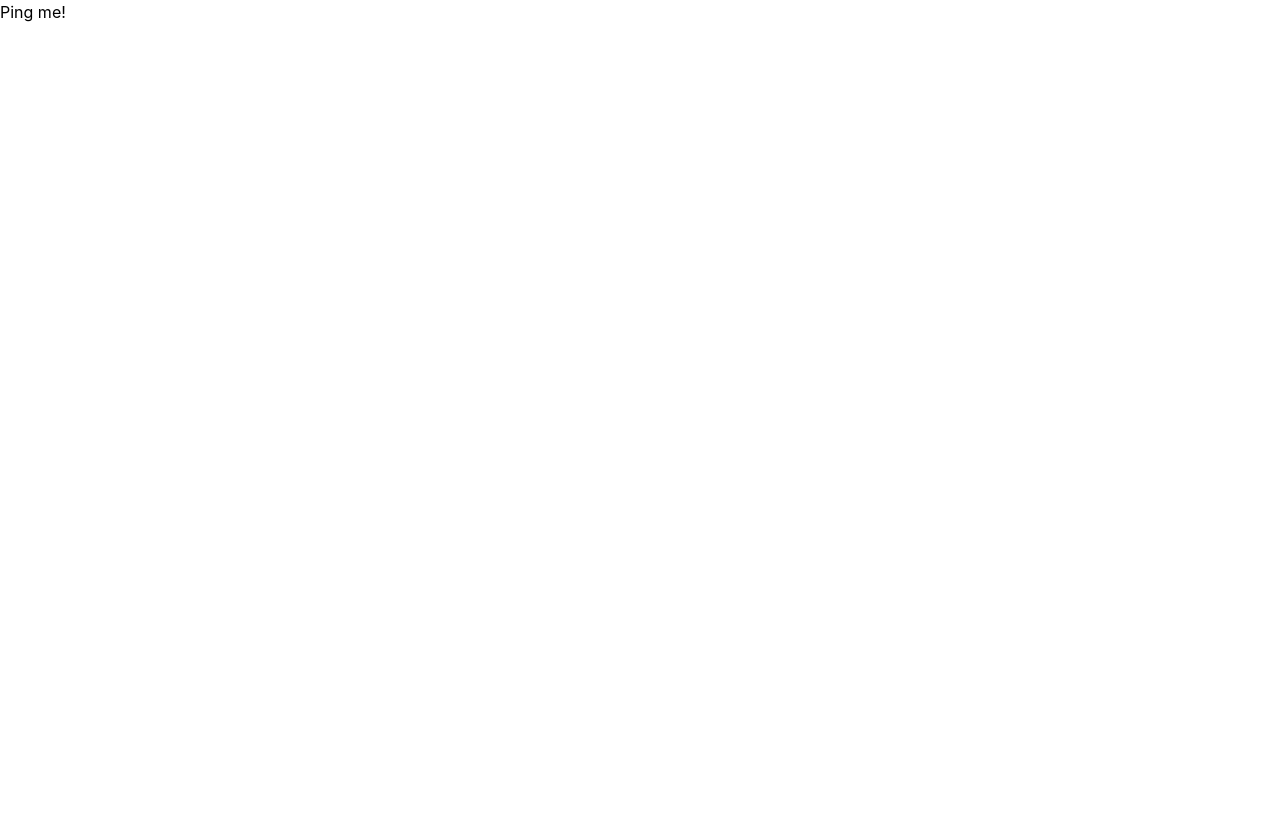
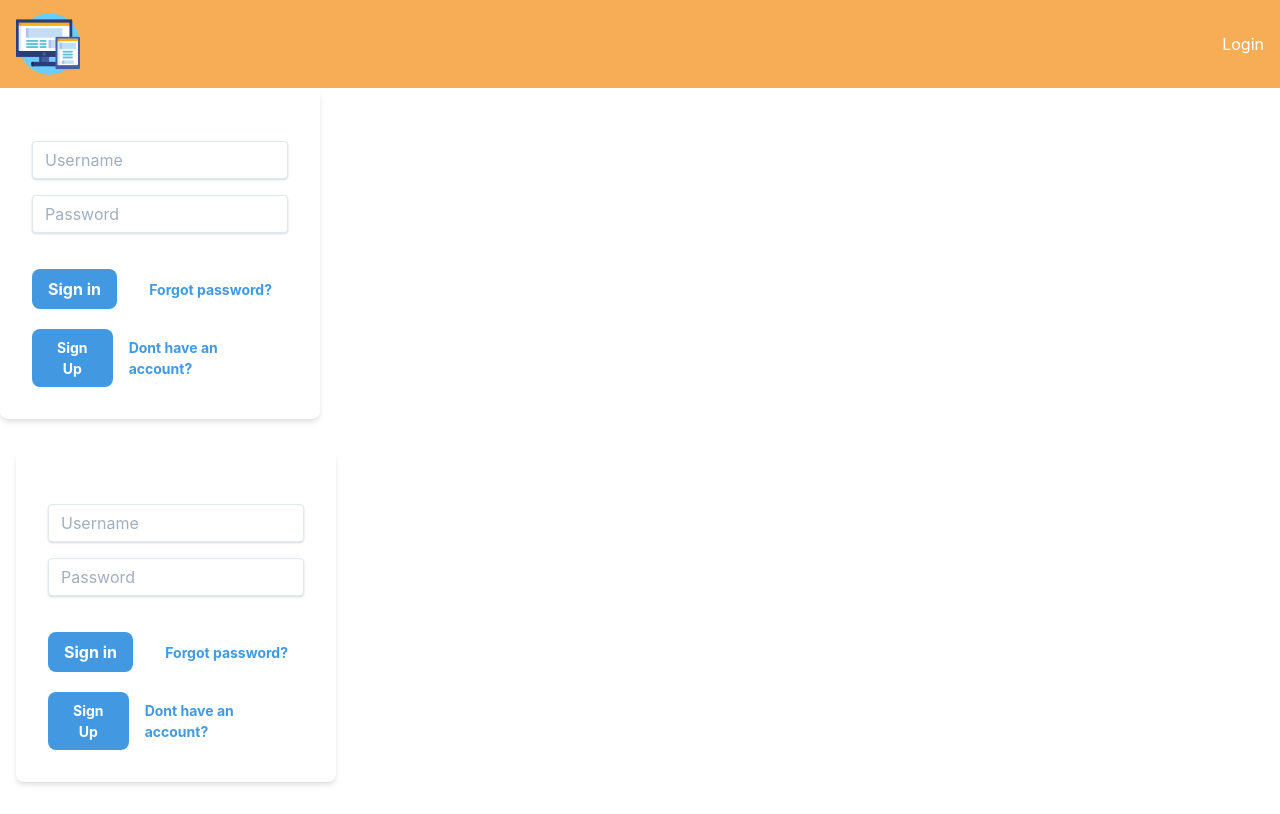
Before and after one commit to KalitaKonrad/Job-board-app, a React (Create React App) app: page /login in a window 1280 px wide. Built offline with nearby package versions, Linux system fonts and the light colour scheme.

Commit message:
Change App.js, add components: Navbar and Login, setup axios API instance

```diff
--- a/src/App.js
+++ b/src/App.js
@@ -1,23 +1,23 @@
-import React, {Component} from 'react';
-import axios from 'axios';
+import React, { Component } from 'react';
+import axios from './api/api_config';
+import Login from './components/Login';
+import Navbar from './components/Navbar';
+import { BrowserRouter as Router, Switch, Route, Link } from 'react-router-dom';
 
 class App extends Component {
-    ping = () => {
-        axios.get("http://localhost:8080/pong").then(res => {
-            alert('Received message from server!')
-        }).catch(err => {
-            alert('Something went wrong!')
-        });
-    }
-
-    render() {
-        return (
-            <div>
-                <button onClick={this.ping}>Ping me!</button>
-            </div>
-        );
-    }
-
+  render() {
+    return (
+      <div className='container max-h-full max-w-full w-screen h-screen text-white '>
+        <Navbar />
+        <Router>
+          <Route path='/login' component={Login} />
+        </Router>
+        <div className='container mx-auto p-4 m-4'>
+          <Login />
+        </div>
+      </div>
+    );
+  }
 }
 
 export default App;
--- /dev/null
+++ b/src/api/api_config.js
@@ -0,0 +1,7 @@
+import Axios from 'axios';
+
+const axios = Axios.create({
+  baseURL: 'https://localhost:8080/'
+});
+
+export default axios;
--- /dev/null
+++ b/src/components/Login.js
@@ -0,0 +1,89 @@
+import React, { Component } from 'react';
+import axios from '../api/api_config';
+
+class Login extends Component {
+  state = {
+    username: '',
+    password: ''
+  };
+
+  onSignInClick = e => {
+    e.preventDefault();
+    axios.post('/login', {
+      username: this.state.username,
+      password: this.state.password
+    }); // TODO
+  };
+
+  onSignUpClick = e => {
+    e.preventDefault();
+
+    //
+  };
+
+  onUserChange = async username => {
+    await this.setState({ username: username });
+    console.log(this.state.username);
+  };
+
+  onPasswordChange = async password => {
+    await this.setState({ password: password });
+    console.log(this.state.password);
+  };
+
+  render() {
+    return (
+      <form className='w-full max-w-xs'>
+        <form className='bg-white shadow-md rounded-lg px-8 pt-6 pb-8 mb-4'>
+          <div className='mb-4'>
+            <label htmlFor='username' className='block tex-gray-700 text-sm font-bold mb-2'>
+              Username
+            </label>
+            <input
+              type='text'
+              className='shadow appearance-none border rounded w-full py-2 px-3 text-gray-700 leading-tight focus:outline-none focus:shadow-outline'
+              id='username'
+              placeholder='Username'
+              onChange={e => this.onUserChange(e.target.value)}
+            />
+          </div>
+          <div className='mb-6'>
+            <label
+              htmlFor='password'
+              placeholder='Password'
+              className='block text-gray-700 text-sm font-bold mb-2'
+            ></label>
+            <input
+              class='shadow appearance-none border rounded w-full py-2 px-3 text-gray-700 mb-3 leading-tight focus:outline-none focus:shadow-outline'
+              id='password'
+              type='password'
+              placeholder='Password'
+              onChange={e => this.onPasswordChange(e.target.value)}
+            />
+          </div>
+          <div className='flex flex-row justify-between items-center'>
+            <button
+              className='bg-blue-500 hover:bg-blue-700 text-white font-bold py-2 px-4 rounded-lg focus:outline-none focus:shadow-outline'
+              onClick={this.onSignInClick}
+            >
+              Sign in
+            </button>
+            <a className='inline-block text-blue-500 font-bold text-sm hover:text-blue-700 cursor-pointer px-2 mx-2'>
+              Forgot password?
+            </a>
+          </div>
+          <div className='flex flex-row justify-between items-center bg-white text-sm mt-5 text-blue-500 font-bold'>
+            <button className='bg-blue-500 hover:bg-blue-700 text-white font-bold py-2 px-4 rounded-lg focus:outline-none focus:shadow-outline'>
+              Sign Up
+            </button>
+            <a className='inline-block text-blue-500 font-bold text-sm hover:text-blue-700 cursor-pointer px-2 mx-2'>
+              Dont have an account?
+            </a>
+          </div>
+        </form>
+      </form>
+    );
+  }
+}
+
+export default Login;
--- /dev/null
+++ b/src/components/Navbar.js
@@ -0,0 +1,21 @@
+import React, { Component } from 'react';
+
+class Navbar extends Component {
+  state = {};
+  render() {
+    return (
+      <div>
+        <nav className='flex items-center justify-between flex-wrap px-4 py-3 bg-orange-400'>
+          <div className='flex items-center flex-shrink-0 text-white mr-6'>
+            <img className='w-16 h-16' src={require('../img/monitor.png')} alt='logo' />
+          </div>
+          <div>
+            <button className='text-white-500 hover:text-white'>Login</button>
+          </div>
+        </nav>
+      </div>
+    );
+  }
+}
+
+export default Navbar;
```
Also changed, not shown: src/img/monitor.png (added).
